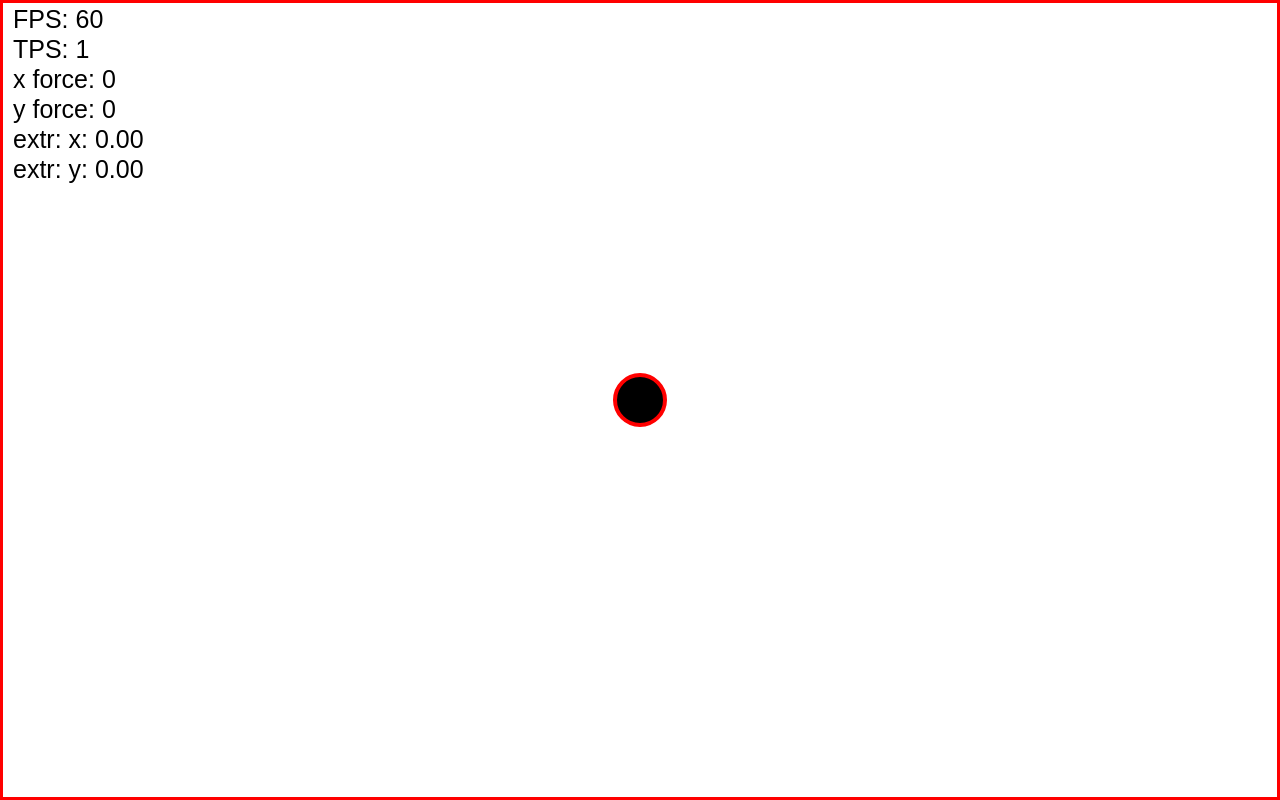
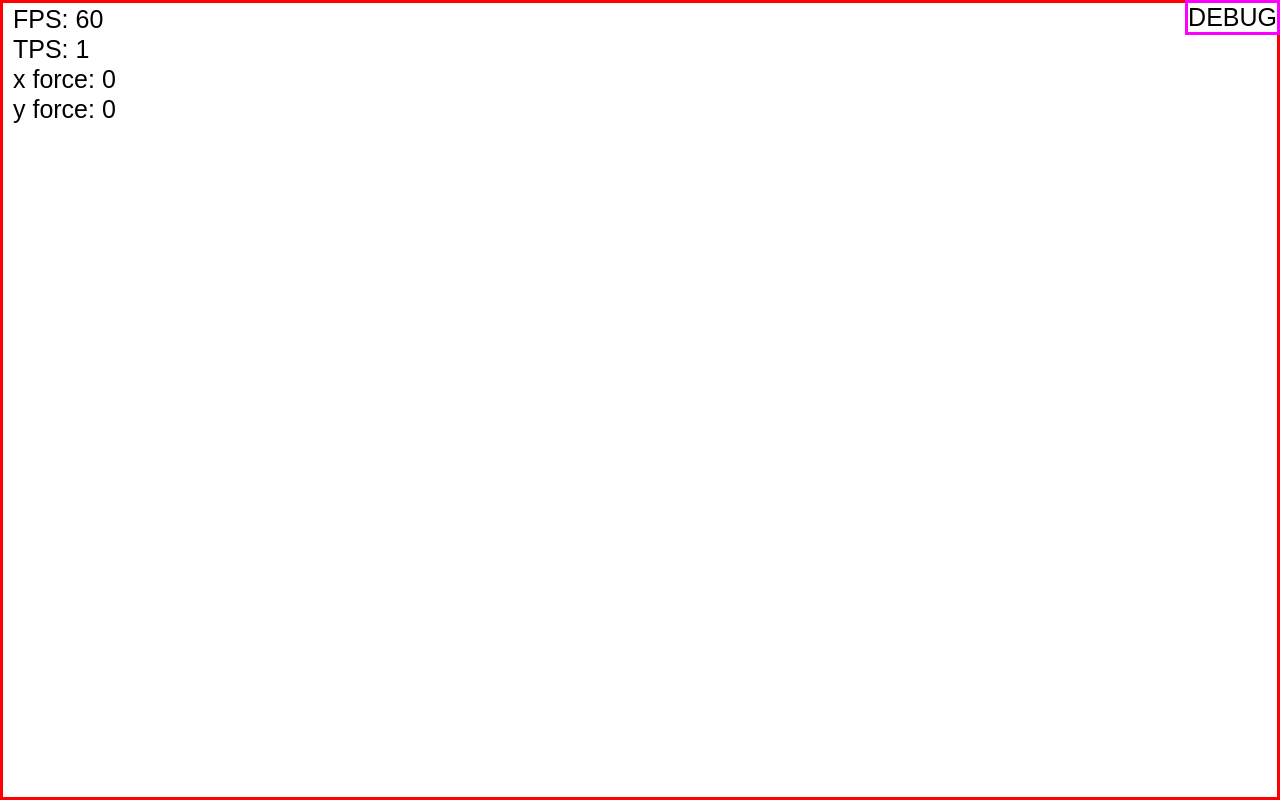
Before and after one commit to alexgershberg/unnamed-io-game, a website built with webpack: page src/index.html in a window 1280 px wide. Built offline with nearby package versions, Linux system fonts and the light colour scheme.

Commit message:
Restructure code

```diff
--- /dev/null
+++ b/src/connection.ts
@@ -0,0 +1,10 @@
+import { Element } from "./element";
+import { Position } from "./position";
+
+export class Connection {
+    getElementsNear(position: Position): Element[] {
+        return [];
+    }
+}
+
+export const connection = new Connection();
--- /dev/null
+++ b/src/debug.ts
@@ -0,0 +1,29 @@
+export let debug_text1 = "";
+export function debug1(text: string) {
+    debug_text1 = text;
+}
+
+export let debug_text2 = "";
+export function debug2(text: string) {
+    debug_text2 = text;
+}
+
+export let debug_textA = "";
+export function debugA(text: string) {
+    debug_textA = text;
+}
+
+export let debug_textB = "";
+export function debugB(text: string) {
+    debug_textB = text;
+}
+
+export let debug_textC = "";
+export function debugC(text: string) {
+    debug_textC = text;
+}
+
+export let debug_textD = "";
+export function debugD(text: string) {
+    debug_textD = text;
+}
--- /dev/null
+++ b/src/element.ts
@@ -0,0 +1,7 @@
+import { Position } from "./position";
+
+export interface Element {
+    position: Position;
+    render(extrapolation: number): void;
+    tick(): void;
+}
--- a/src/index.html
+++ b/src/index.html
@@ -6,6 +6,9 @@
     </head>
 
     <body>
-        <canvas id="canvas"></canvas>
+        <div style="position: relative">
+            <canvas id="ts-canvas" class="canvas"></canvas>
+            <div id="ts-debug-window" class="debug-window">DEBUG</div>
+        </div>
     </body>
 </html>
--- a/src/index.ts
+++ b/src/index.ts
@@ -1,4 +1,16 @@
 import "./styles.css";
+import { player } from "./player";
+import {
+    debug1,
+    debug2,
+    debug_text1,
+    debug_text2,
+    debug_textA,
+    debug_textB,
+    debug_textC,
+    debug_textD,
+} from "./debug";
+import { viewport } from "./viewport";
 
 function resizeCanvas(canvas: HTMLCanvasElement) {
     canvas.width = window.innerWidth - 6; // 6px is total border width 3px left + 3px right
@@ -8,7 +20,7 @@ function resizeCanvas(canvas: HTMLCanvasElement) {
 function toggleFullscreen() {
     // TODO: Handle this
 
-    let canvas = <HTMLCanvasElement>document.getElementById("canvas");
+    let canvas = <HTMLCanvasElement>document.getElementById("ts-canvas");
     if (!document.fullscreenElement) {
         canvas.requestFullscreen().catch((err) => {
             alert(
@@ -20,173 +32,6 @@ function toggleFullscreen() {
     }
 }
 
-class Camera {
-    position: Position = new Position();
-}
-
-class Position {
-    x: number = 0.0;
-    y: number = 0.0;
-}
-
-class Velocity {
-    x: number = 0;
-    y: number = 0;
-
-    decay(rate_of_change: number) {
-        if (this.x > 0) {
-            let new_x = this.x - rate_of_change;
-            this.x = new_x >= 0 ? new_x : 0;
-        }
-
-        if (this.x < 0) {
-            let new_x = this.x + rate_of_change;
-            this.x = new_x <= 0 ? new_x : 0;
-        }
-
-        if (this.y > 0) {
-            let new_y = this.y - rate_of_change;
-            this.y = new_y >= 0 ? new_y : 0;
-        }
-
-        if (this.y < 0) {
-            let new_y = this.y + rate_of_change;
-            this.y = new_y <= 0 ? new_y : 0;
-        }
-    }
-
-    grow(
-        direction: "up" | "left" | "right" | "down",
-        rate_of_change: number,
-        max: number,
-    ) {
-        switch (direction) {
-            case "up":
-                let uy = this.y + rate_of_change;
-                this.y = uy >= max ? max : uy;
-                break;
-            case "left":
-                let lx = this.x - rate_of_change;
-                console.log(`lx: ${lx}`);
-                this.x = lx <= -max ? -max : lx;
-                break;
-            case "right":
-                let rx = this.x + rate_of_change;
-                console.log(`rx: ${rx}`);
-                this.x = rx >= max ? max : rx;
-                break;
-            case "down":
-                let dy = this.y - rate_of_change;
-                this.y = dy <= -max ? -max : dy;
-                break;
-        }
-    }
-}
-
-class Player {
-    color = `#000000`;
-    position: Position = new Position();
-    velocity = new Velocity();
-    max_speed = 150.0;
-    acceleration = 20;
-    friction = 0.1;
-
-    moveUp() {
-        this.velocity.grow("up", this.acceleration, this.max_speed);
-    }
-
-    moveLeft() {
-        this.velocity.grow("left", this.acceleration, this.max_speed);
-    }
-
-    moveRight() {
-        this.velocity.grow("right", this.acceleration, this.max_speed);
-    }
-
-    moveDown() {
-        this.velocity.grow("down", this.acceleration, this.max_speed);
-    }
-
-    resetVelocity() {
-        this.velocity = new Velocity();
-    }
-
-    updateVelocity() {
-        if (keyboardDirection.up) {
-            this.moveUp();
-        }
-
-        if (keyboardDirection.left) {
-            this.moveLeft();
-        }
-
-        if (keyboardDirection.right) {
-            this.moveRight();
-        }
-
-        if (keyboardDirection.down) {
-            this.moveDown();
-        }
-    }
-
-    updatePosition() {
-        this.position.x += this.velocity.x;
-        this.position.y += this.velocity.y;
-    }
-
-    input() {
-        this.updateVelocity();
-    }
-
-    draw(extrapolation: number) {
-        let canvas = <HTMLCanvasElement>document.getElementById("canvas");
-        let x = this.position.x;
-        let y = this.position.y;
-
-        let extrapolated_x =
-            ((x + this.velocity.x * extrapolation) / canvas.width) * 2;
-        let extrapolated_y =
-            ((-1 * (y + this.velocity.y * extrapolation)) / canvas.height) * 2;
-
-        // let extrapolated_x = x / canvas.width;
-        // let extrapolated_y = (-1 * y) / canvas.height;
-
-        debugC(`extr: x: ${extrapolated_x.toFixed(2)}`);
-        debugD(`extr: y: ${extrapolated_y.toFixed(2)}`);
-
-        let radius = 25;
-        let ctx = canvas.getContext("2d")!;
-        ctx.beginPath();
-        ctx.arc(
-            canvas.width * extrapolated_x + canvas.width / 2,
-            canvas.height * extrapolated_y + canvas.height / 2,
-            radius,
-            0,
-            Math.PI * 2,
-            false,
-        );
-        ctx.fillStyle = player.color;
-        ctx.fill();
-        ctx.lineWidth = 4;
-        ctx.strokeStyle = "#FF0000";
-        ctx.stroke();
-    }
-
-    tick() {
-        player.color = `#00FF00`;
-
-        this.velocity.decay(this.friction); // TODO: you have no conservation of momentum, dimwit
-        this.updatePosition();
-
-        let { x, y } = this.velocity;
-        debugA(`x force: ${x}`);
-        debugB(`y force: ${y}`);
-    }
-}
-
-const player = new Player();
-const keyboardDirection = { up: false, left: false, right: false, down: false };
-
 function keyDownHandler(event: KeyboardEvent) {
     switch (event.key) {
         case "O":
@@ -195,22 +40,22 @@ function keyDownHandler(event: KeyboardEvent) {
 
         case "W":
         case "w":
-            keyboardDirection.up = true;
+            player.keyboardDirection.up = true;
             break;
 
         case "A":
         case "a":
-            keyboardDirection.left = true;
+            player.keyboardDirection.left = true;
             break;
 
         case "D":
         case "d":
-            keyboardDirection.right = true;
+            player.keyboardDirection.right = true;
             break;
 
         case "S":
         case "s":
-            keyboardDirection.down = true;
+            player.keyboardDirection.down = true;
             break;
     }
     if (event.key === "O") {
@@ -222,64 +67,34 @@ function keyUpHandler(event: KeyboardEvent) {
     switch (event.key) {
         case "W":
         case "w":
-            keyboardDirection.up = false;
+            player.keyboardDirection.up = false;
             break;
 
         case "A":
         case "a":
-            keyboardDirection.left = false;
+            player.keyboardDirection.left = false;
             break;
 
         case "D":
         case "d":
-            keyboardDirection.right = false;
+            player.keyboardDirection.right = false;
             break;
 
         case "S":
         case "s":
-            keyboardDirection.down = false;
+            player.keyboardDirection.down = false;
             break;
     }
 }
 
 function clearCanvas() {
-    let canvas = <HTMLCanvasElement>document.getElementById("canvas");
+    let canvas = <HTMLCanvasElement>document.getElementById("ts-canvas");
     let ctx = canvas.getContext("2d")!;
     ctx.clearRect(0, 0, canvas.width, canvas.height);
 }
 
-let debug_text1 = "";
-function debug1(text: string) {
-    debug_text1 = text;
-}
-
-let debug_text2 = "";
-function debug2(text: string) {
-    debug_text2 = text;
-}
-
-let debug_textA = "";
-function debugA(text: string) {
-    debug_textA = text;
-}
-
-let debug_textB = "";
-function debugB(text: string) {
-    debug_textB = text;
-}
-
-let debug_textC = "";
-function debugC(text: string) {
-    debug_textC = text;
-}
-
-let debug_textD = "";
-function debugD(text: string) {
-    debug_textD = text;
-}
-
 function drawElements() {
-    let canvas = <HTMLCanvasElement>document.getElementById("canvas");
+    let canvas = <HTMLCanvasElement>document.getElementById("ts-canvas");
     let ctx = canvas.getContext("2d")!;
     ctx.fillStyle = "#000000";
     ctx.font = "25px Arial";
@@ -306,7 +121,8 @@ function render(extrapolation: number) {
 
     clearCanvas();
     drawElements();
-    player.draw(extrapolation);
+    viewport.render(extrapolation);
+
     render_old = render_current;
 }
 
@@ -350,7 +166,7 @@ function gameLoop() {
 }
 
 function main() {
-    let canvas = <HTMLCanvasElement>document.getElementById("canvas")!;
+    let canvas = <HTMLCanvasElement>document.getElementById("ts-canvas")!;
     window.addEventListener("resize", () => {
         resizeCanvas(canvas);
     });
--- /dev/null
+++ b/src/player.ts
@@ -0,0 +1,168 @@
+import { Element } from "./element";
+import { Position } from "./position";
+import { debugA, debugB, debugC, debugD } from "./debug";
+
+class KeyboardDirection {
+    up = false;
+    left = false;
+    right = false;
+    down = false;
+}
+
+class Velocity {
+    x: number = 0;
+    y: number = 0;
+
+    decay(rate_of_change: number) {
+        if (this.x > 0) {
+            let new_x = this.x - rate_of_change;
+            this.x = new_x >= 0 ? new_x : 0;
+        }
+
+        if (this.x < 0) {
+            let new_x = this.x + rate_of_change;
+            this.x = new_x <= 0 ? new_x : 0;
+        }
+
+        if (this.y > 0) {
+            let new_y = this.y - rate_of_change;
+            this.y = new_y >= 0 ? new_y : 0;
+        }
+
+        if (this.y < 0) {
+            let new_y = this.y + rate_of_change;
+            this.y = new_y <= 0 ? new_y : 0;
+        }
+    }
+
+    grow(
+        direction: "up" | "left" | "right" | "down",
+        rate_of_change: number,
+        max: number,
+    ) {
+        switch (direction) {
+            case "up":
+                let uy = this.y + rate_of_change;
+                this.y = uy >= max ? max : uy;
+                break;
+            case "left":
+                let lx = this.x - rate_of_change;
+                console.log(`lx: ${lx}`);
+                this.x = lx <= -max ? -max : lx;
+                break;
+            case "right":
+                let rx = this.x + rate_of_change;
+                console.log(`rx: ${rx}`);
+                this.x = rx >= max ? max : rx;
+                break;
+            case "down":
+                let dy = this.y - rate_of_change;
+                this.y = dy <= -max ? -max : dy;
+                break;
+        }
+    }
+}
+export class Player implements Element {
+    color = `#000000`;
+    position: Position = new Position();
+    velocity = new Velocity();
+    max_speed = 150.0;
+    acceleration = 20;
+    friction = 0.1;
+
+    keyboardDirection: KeyboardDirection = new KeyboardDirection();
+
+    moveUp() {
+        this.velocity.grow("up", this.acceleration, this.max_speed);
+    }
+
+    moveLeft() {
+        this.velocity.grow("left", this.acceleration, this.max_speed);
+    }
+
+    moveRight() {
+        this.velocity.grow("right", this.acceleration, this.max_speed);
+    }
+
+    moveDown() {
+        this.velocity.grow("down", this.acceleration, this.max_speed);
+    }
+
+    resetVelocity() {
+        this.velocity = new Velocity();
+    }
+
+    updateVelocity() {
+        if (this.keyboardDirection.up) {
+            this.moveUp();
+        }
+
+        if (this.keyboardDirection.left) {
+            this.moveLeft();
+        }
+
+        if (this.keyboardDirection.right) {
+            this.moveRight();
+        }
+
+        if (this.keyboardDirection.down) {
+            this.moveDown();
+        }
+    }
+
+    updatePosition() {
+        this.position.x += this.velocity.x;
+        this.position.y += this.velocity.y;
+    }
+
+    input() {
+        this.updateVelocity();
+    }
+
+    render(extrapolation: number): void {
+        let canvas = <HTMLCanvasElement>document.getElementById("ts-canvas");
+        let x = this.position.x;
+        let y = this.position.y;
+
+        let extrapolated_x =
+            ((x + this.velocity.x * extrapolation) / canvas.width) * 2;
+        let extrapolated_y =
+            ((-1 * (y + this.velocity.y * extrapolation)) / canvas.height) * 2;
+
+        // let extrapolated_x = x / canvas.width;
+        // let extrapolated_y = (-1 * y) / canvas.height;
+
+        debugC(`extr: x: ${extrapolated_x.toFixed(2)}`);
+        debugD(`extr: y: ${extrapolated_y.toFixed(2)}`);
+
+        let radius = 25;
+        let ctx = canvas.getContext("2d")!;
+        ctx.beginPath();
+        ctx.arc(
+            canvas.width * extrapolated_x + canvas.width / 2,
+            canvas.height * extrapolated_y + canvas.height / 2,
+            radius,
+            0,
+            Math.PI * 2,
+            false,
+        );
+        ctx.fillStyle = player.color;
+        ctx.fill();
+        ctx.lineWidth = 4;
+        ctx.strokeStyle = "#FF0000";
+        ctx.stroke();
+    }
+
+    tick() {
+        player.color = `#00FF00`;
+
+        this.velocity.decay(this.friction);
+        this.updatePosition();
+
+        let { x, y } = this.velocity;
+        debugA(`x force: ${x}`);
+        debugB(`y force: ${y}`);
+    }
+}
+
+export const player = new Player();
--- /dev/null
+++ b/src/position.ts
@@ -0,0 +1,4 @@
+export class Position {
+    x: number = 0.0;
+    y: number = 0.0;
+}
--- a/src/styles.css
+++ b/src/styles.css
@@ -10,7 +10,17 @@ body {
     overflow: hidden; /* https://stackoverflow.com/questions/28411499/disable-scrolling-on-body */
 }
 
-canvas {
+.canvas {
     display: block;
     border: 3px solid #ff0000;
+    z-index: 0;
 }
+
+.debug-window {
+    z-index: 1;
+    font: 25px Arial;
+    border: 3px solid #ff00ff;
+    position: absolute;
+    top: 0;
+    right: 0;
+}
--- /dev/null
+++ b/src/viewport.ts
@@ -0,0 +1,19 @@
+import { Position } from "./position";
+import { Element } from "./element";
+import { connection } from "./connection";
+
+export class ViewPort {
+    position: Position = new Position();
+
+    render(extrapolation: number): void {
+        let elementsInView: Element[] = connection.getElementsNear(
+            this.position,
+        );
+
+        elementsInView.forEach((element) => {
+            element.render(extrapolation);
+        });
+    }
+}
+
+export const viewport = new ViewPort();
```
